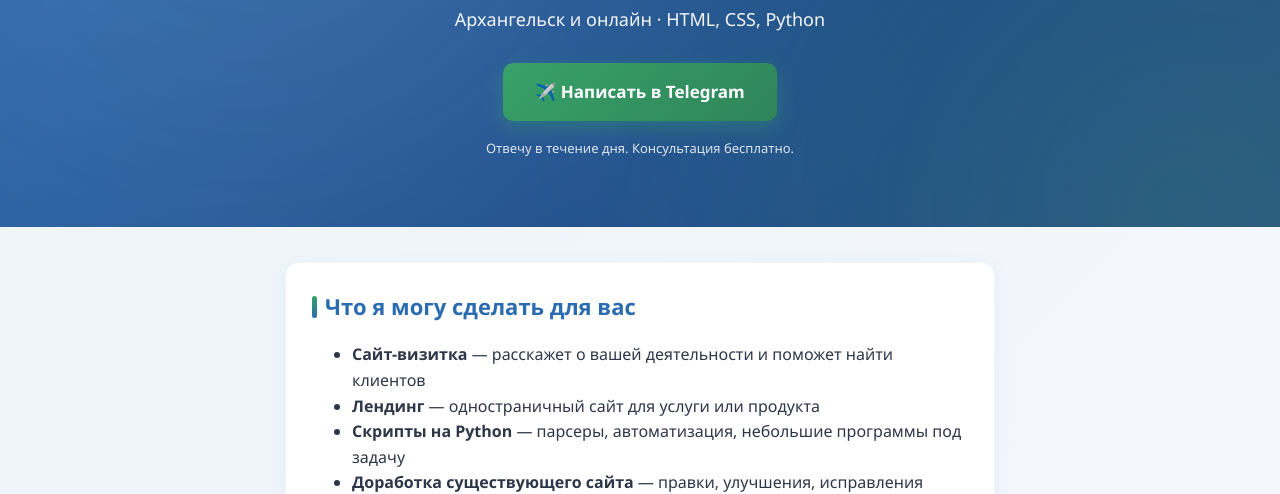
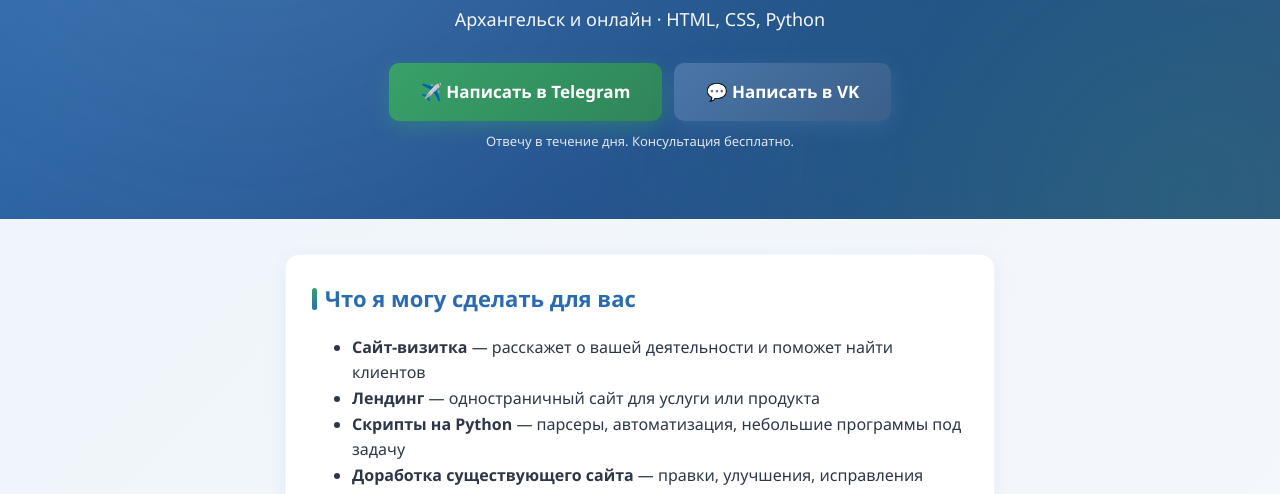
Before and after one commit to makksem/makksem.github.io, a plain HTML site: page index.html in a window 1280 px wide. Shown: the part 321-815 px from the top of the page. Drawn offline with Linux system fonts and the light colour scheme.

Commit message:
Add files via upload

```diff
--- a/index.html
+++ b/index.html
@@ -126,6 +126,20 @@
         .cta-btn:hover::after { left: 100%; }
         .microcopy { font-size: 13px; opacity: 0.85; margin-top: 10px; }
 
+        .header-buttons {
+            display: flex;
+            justify-content: center;
+            gap: 12px;
+            flex-wrap: wrap;
+        }
+        .cta-vk {
+            background: linear-gradient(135deg, #4a76a8, #3a5f8a);
+            box-shadow: 0 6px 20px rgba(74,118,168,0.4);
+        }
+        .cta-vk:hover {
+            box-shadow: 0 10px 28px rgba(74,118,168,0.55);
+        }
+
         main { max-width: 750px; margin: 35px auto; padding: 0 20px; }
         .card {
             background: white;
@@ -221,6 +235,7 @@
             header h1 { font-size: 25px; }
             header { padding: 45px 20px 40px; }
             .card { padding: 20px; }
+            .header-buttons { flex-direction: column; align-items: center; }
         }
         @media (prefers-reduced-motion: reduce) {
             * { animation: none !important; transition: none !important; }
@@ -241,7 +256,10 @@
         <img src="avatar.jpg" alt="Максим — создание сайтов в Архангельске" class="avatar">
         <h1>Максим — сайты и код для малого бизнеса</h1>
         <p>Архангельск и онлайн · HTML, CSS, Python</p>
-        <a href="https://t.me/makk_sem" class="cta-btn" target="_blank">✈️ Написать в Telegram</a>
+        <div class="header-buttons">
+            <a href="https://t.me/makk_sem" class="cta-btn" target="_blank">✈️ Написать в Telegram</a>
+            <a href="https://vk.ru/maksonchegg" class="cta-btn cta-vk" target="_blank">💬 Написать в VK</a>
+        </div>
         <p class="microcopy">Отвечу в течение дня. Консультация бесплатно.</p>
     </header>
 
@@ -292,7 +310,7 @@
             <p>Telegram: <a href="https://t.me/makk_sem" target="_blank">@makk_sem</a></p>
             <p>VK: <a href="https://vk.ru/maksonchegg" target="_blank">vk.ru/maksonchegg</a></p>
             <a href="https://t.me/makk_sem" class="cta-btn" target="_blank">✈️ Написать в Telegram</a>
-            <a href="https://vk.ru/maksonchegg" class="cta-btn" target="_blank" style="background: linear-gradient(135deg, #4a76a8, #3a5f8a); box-shadow: 0 6px 20px rgba(74,118,168,0.4);">💬 Написать в VK</a>
+            <a href="https://vk.ru/maksonchegg" class="cta-btn cta-vk" target="_blank">💬 Написать в VK</a>
             <p class="microcopy" style="color:#555;">Отвечу в течение дня. Консультация бесплатно.</p>
         </div>
     </main>
```
